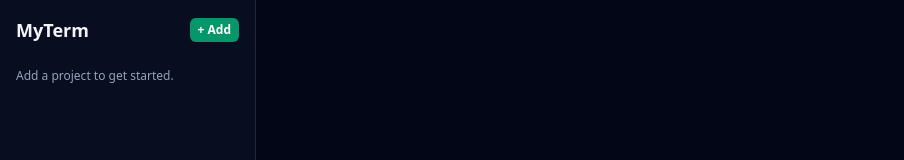
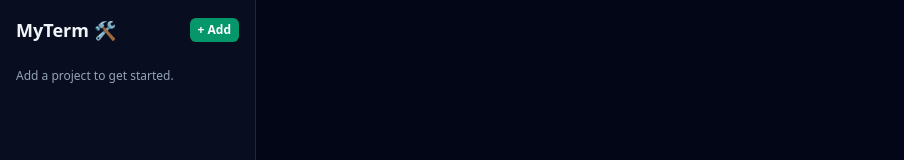
Before and after one commit to porterabbott/myterm, a React (Vite) app: page / in a window 1280 px wide. Shown: the top 160 px of the page, without its empty margins (0-904 px from the left). Built offline with nearby package versions, Linux system fonts and the light colour scheme; the HTML template or start-up script is replaced by a standard one.

Commit message:
feat: add emoji to app title

```diff
--- a/src-tauri/tauri.conf.json
+++ b/src-tauri/tauri.conf.json
@@ -1,7 +1,7 @@
 {
   "$schema": "https://schema.tauri.app/config/2",
   "productName": "MyTerm",
-  "version": "0.2.4",
+  "version": "0.2.5",
   "identifier": "com.porter.myterm",
   "build": {
     "beforeDevCommand": "npm run dev",
--- a/src/App.tsx
+++ b/src/App.tsx
@@ -437,7 +437,7 @@ export default function App() {
       <div className="flex flex-1 overflow-hidden">
         <aside className="w-64 border-r border-slate-800 bg-slate-900/50 p-4 flex flex-col">
           <div className="flex items-center justify-between mb-4">
-            <h1 className="text-lg font-semibold">MyTerm</h1>
+            <h1 className="text-lg font-semibold">MyTerm 🛠</h1>
             <button
               onClick={handleAddProject}
               className="rounded-md bg-emerald-600 px-2 py-1 text-xs font-semibold text-white hover:bg-emerald-500 transition"
```
